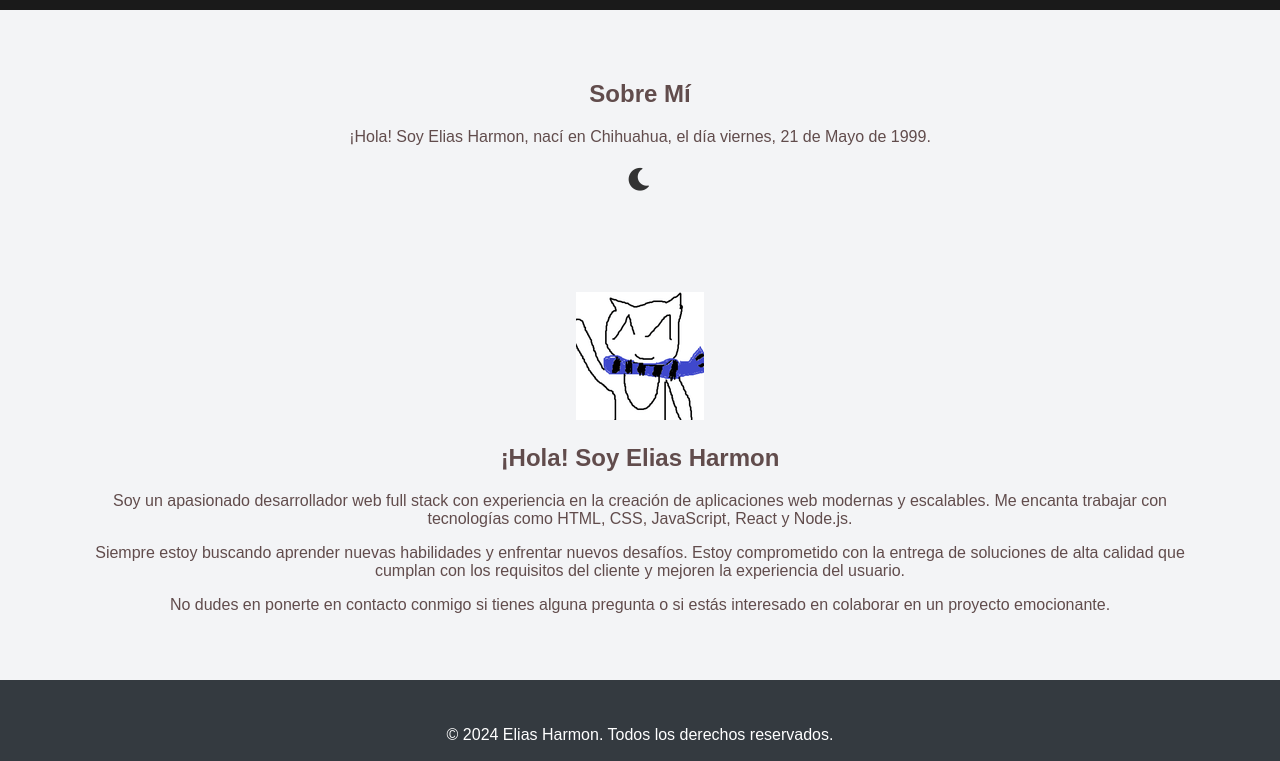
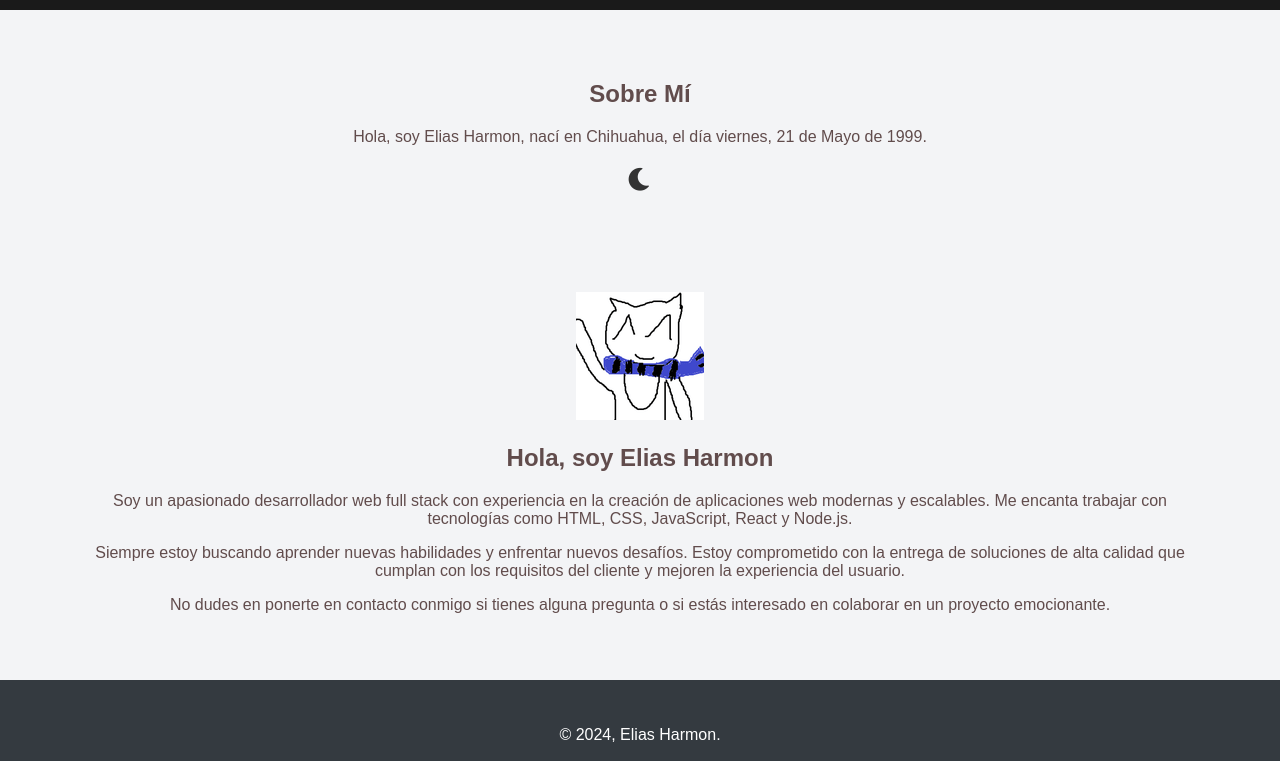
Before and after one commit to cogrendev/Elias-Harmon_Portafolio_Web, a plain HTML site: page index.html in a window 1280 px wide. Shown: the part 480-1241 px from the top of the page. Drawn offline with Linux system fonts and the light colour scheme.

Commit message:
[Add] Edited some strings

```diff
--- a/index.html
+++ b/index.html
@@ -30,7 +30,7 @@
   <!-- Sección "Sobre Mí" -->
   <section>
     <h2>Sobre Mí</h2> <!-- Título de la sección -->
-    <p>¡Hola! Soy Elias Harmon, nací en Chihuahua, el día viernes, 21 de Mayo de 1999.</p> <!-- Breve descripción sobre el autor -->
+    <p>Hola, soy Elias Harmon, nací en Chihuahua, el día viernes, 21 de Mayo de 1999.</p> <!-- Breve descripción sobre el autor -->
     <div class="planets"> <!-- Contenedor de íconos -->
       <i class="fas fa-moon"></i> <!-- Ícono de la luna -->
     </div>
@@ -41,7 +41,7 @@
     <div class="container"> <!-- Contenedor para alinear contenido -->
       <img src="img/gatillo.png" alt="Foto de perfil" class="profile-img"> <!-- Imagen de perfil -->
       <div class="about-text"> <!-- Contenedor de texto sobre el autor -->
-        <h2>¡Hola! Soy Elias Harmon</h2> <!-- Título -->
+        <h2>Hola, soy Elias Harmon</h2> <!-- Título -->
         <p>Soy un apasionado desarrollador web full stack con experiencia en la creación de aplicaciones web modernas y escalables. Me encanta trabajar con tecnologías como HTML, CSS, JavaScript, React y Node.js.</p> <!-- Descripción sobre el autor -->
         <p>Siempre estoy buscando aprender nuevas habilidades y enfrentar nuevos desafíos. Estoy comprometido con la entrega de soluciones de alta calidad que cumplan con los requisitos del cliente y mejoren la experiencia del usuario.</p> <!-- Continuación de la descripción -->
         <p>No dudes en ponerte en contacto conmigo si tienes alguna pregunta o si estás interesado en colaborar en un proyecto emocionante.</p> <!-- Última parte de la descripción -->
@@ -52,7 +52,7 @@
   <!-- Pie de página -->
   <footer class="footer">
     <div class="container"> <!-- Contenedor para alinear contenido -->
-      <p>&copy; 2024 Elias Harmon. Todos los derechos reservados.</p> <!-- Derechos de autor -->
+      <p>&copy; 2024, Elias Harmon.</p> <!-- Derechos de autor -->
       <div class="social-links"> <!-- Enlaces a redes sociales -->
         <a href="https://github.com/cogrendev" target="_blank" class="social-link"><i class="fab fa-github"></i></a> <!-- Enlace a GitHub -->
         <a href="https://www.linkedin.com/in/elias-harmon-b1ba53195/" target="_blank" class="social-link"><i class="fab fa-linkedin"></i></a> <!-- Enlace a LinkedIn -->
```
